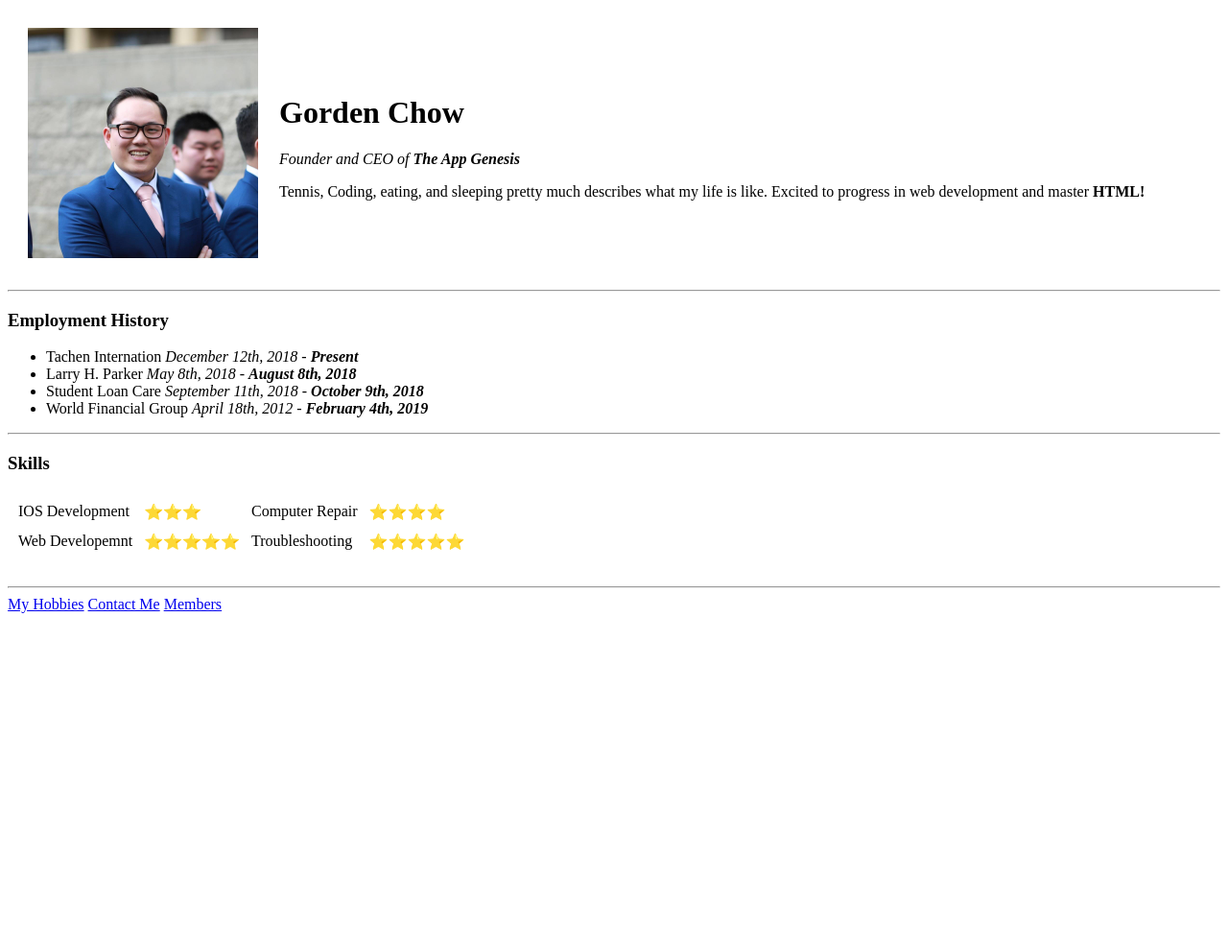
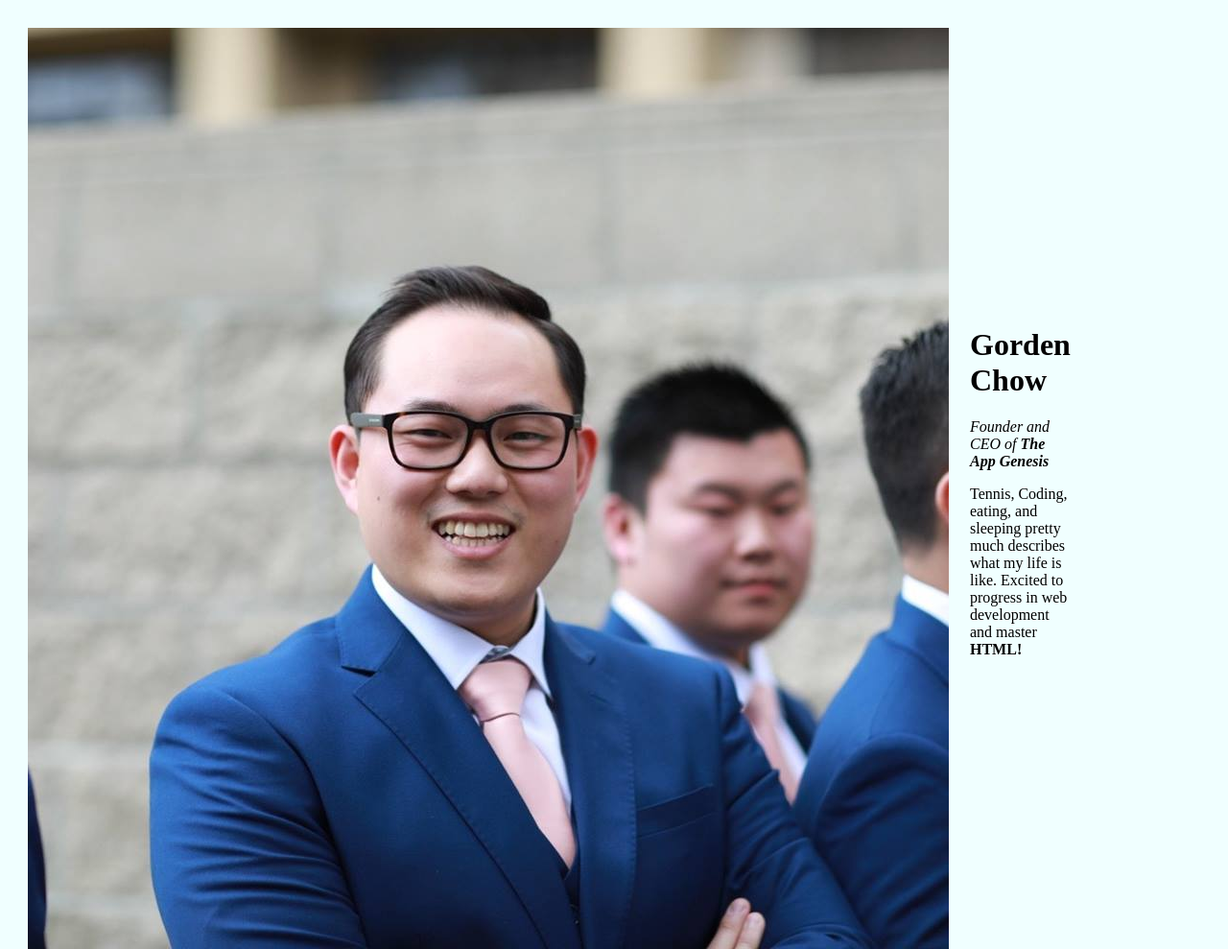
Before and after one commit to chowgorden/cv, a plain HTML site: page index.html in a window 1280 px wide. Shown: the top 989 px of the page at 96% size. Before the commit the page ends 800 px from the top, so only its background shows below. Drawn offline with Linux system fonts and the light colour scheme.

Commit message:
Update index.html

```diff
--- a/index.html
+++ b/index.html
@@ -4,12 +4,18 @@
 <head>
   <meta charset="utf-8">
   <title>Gorden's Personal Website</title>
+  <style>
+    body { background-color: Azure;
+      img border-radius: 50%;
+      height: 240px;
+      width: 240px; }
+  </style>
 </head>
 
 <body>
   <table cellspacing="20">
     <tr>
-      <td> <img src="Images/Gorden.jpg" border-ratio: 50%; height="240" width="240" alt="Gorden's profile picture"></td>
+      <td> <img src="Images/Gorden.jpg" alt="Gorden's profile picture"></td>
       <td>
         <h1>Gorden Chow</h1>
 
```
